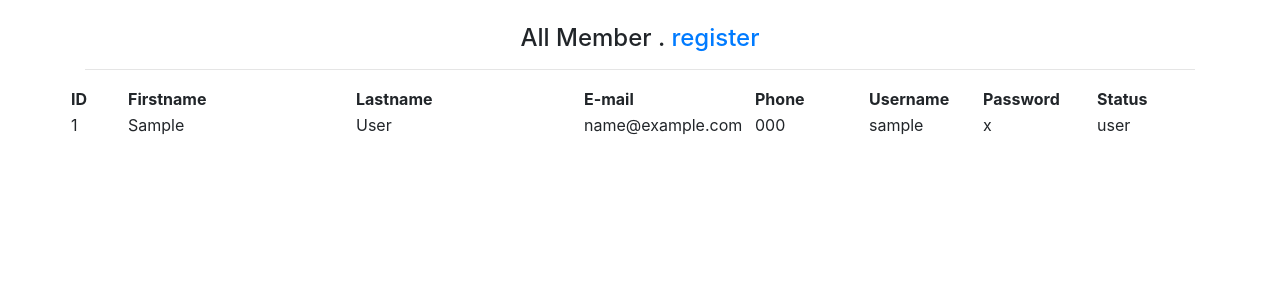
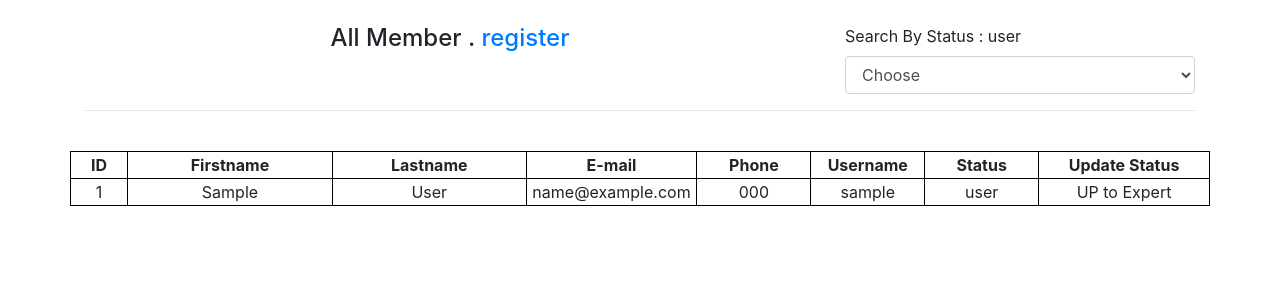
Before and after one commit to Maxcs318/plant_disease, a PHP site: page /plant/allMember.php?changStatus=user in a window 1280 px wide. Shown: the top 300 px of the page. Run offline with PHP 8.4, Linux system fonts and the light colour scheme; tables that the repository leaves empty or names only in its code hold one stand-in row (values such as "Sample post"); some libraries are stand-ins or nearby versions.

Commit message:
allMember
++

```diff
--- /dev/null
+++ b/ConnData/UpdateStatus.php
@@ -0,0 +1,3 @@
+<?php
+    echo $_GET['getID'];
+?>
--- a/allMember.php
+++ b/allMember.php
@@ -1,3 +1,4 @@
+<?php error_reporting (E_ALL ^ E_NOTICE); ?>
 <!DOCTYPE html>
 <html>
 <head>
@@ -7,29 +8,56 @@
     <meta name="viewport" content="width=device-width, initial-scale=1">
     <link rel="stylesheet" href="bootstrap/css/bootstrap.min.css">
     <link rel="shortcut icon" href="img/leaficon.ico" type="image/x-icon" />
+    <link rel="stylesheet" href="https://cdnjs.cloudflare.com/ajax/libs/sweetalert/1.1.3/sweetalert.min.css"> <!-- sweetalert-->
+    <script src="https://cdnjs.cloudflare.com/ajax/libs/sweetalert/1.1.3/sweetalert.min.js"></script> <!-- sweetalert-->
 </head>
 <body>
 
     <div class="container"> <br>
-        <center><h4> All Member . <a href="register.php">register</a></h4></center> <hr>
         <!-- Row 1 -->
         <div class="row">
+            <div class="col-lg-8 col-xs-12">
+                <center><h4> All Member . <a href="register.php">register</a></h4></center>
+            </div>
+            <div class="col-lg-4 col-xs-12">
+                <label>Search By Status : <?php if($_GET['changStatus']==''){ echo 'All'; }else{ echo $_GET['changStatus'];} ?></label>
+                <form action="" method="GET">
+                <select class="form-control col-lg-12 col-xs-12" id="selectBox"  name="changStatus" onchange="this.form.submit()" >
+                    <option  value="" selected>Choose</option>
+                    <option  value="user">User</option>
+                    <option  value="expert">Expert</option>
+                    <option  value="admin">Admin</option>
+                    <option  value="">All</option>
+                </select>
+            </div>
+        </div><hr><br>
+        <!-- Row 2 -->
+        <div class="row">
+
             <?php require("ConnData/connectDB.php");?>
             <?php
-                $sql = "SELECT * FROM member ";
+                if($_GET['changStatus']==''){
+                    $sql = "SELECT * FROM member ";
+                }else if($_GET['changStatus']!=''){
+                    $sql = "SELECT * FROM member WHERE m_status= '".$_GET['changStatus']."' ";
+                }
+            ?>
+            <?php
                 $result = $conn->query($sql);
                 if ($result->num_rows > 0) {
                     // output data of each row
                     ?>  <table style='width:100%'>
                             <tr>
-                                <th style='width:5%'>ID</th>
-                                <th style='width:20%'>Firstname</th>
-                                <th style='width:20%'>Lastname</th>
+                                <th style='width: 5%'>ID</th>
+                                <th style='width:18%'>Firstname</th>
+                                <th style='width:17%'>Lastname</th>
                                 <th style='width:15%'>E-mail</th>
                                 <th style='width:10%'>Phone</th>
                                 <th style='width:10%'>Username</th>
-                                <th style='width:10%'>Password</th>
                                 <th style='width:10%'>Status</th>
+                                <?php if($_GET['changStatus']=='user'){ ?>
+                                <th style='width:15%'>Update Status</th>
+                                <?php } ?>
                             </tr>
                     <?php
                     while($row = $result->fetch_assoc()) {
@@ -40,8 +68,12 @@
                                 <td><?php echo $row["m_email"];?></td>
                                 <td><?php echo $row["m_phone"];?></td>
                                 <td><?php echo $row["m_username"];?></td>
-                                <td><?php echo $row["m_password"];?></td>
                                 <td><?php echo $row["m_status"];?></td>
+                                <?php if($_GET['changStatus']=='user'){ ?>
+                                <td onclick="UpStatus(<?php echo $row["m_id"];?>,<?php echo "'".$row["m_username"]."'";?>)" >
+                                UP to Expert</td>
+                                <?php } ?>
+
 
                             </tr>
                     <?php
@@ -50,13 +82,13 @@
                 } else {
                     echo "0 results";
                 }
+                 $conn->close();
+                // session_start(); // test session
+                // echo $_SESSION["m_firstname"];
 
             ?>
         </div>
-        <!-- Row 2 -->
-        <div class="row">
 
-        </div>
         <!-- Row 3 -->
         <div class="row">
 
@@ -67,10 +99,31 @@
         </div>
     </div>
 
-    <?php $conn->close();
-        // session_start(); // test session
-        // echo $_SESSION["m_firstname"];
-    ?>
 
 </body>
+<script>
+    function UpStatus(m_id,m_username) {
+        swal({
+        title: "Are you sure?",
+        text: "You Want Up Status for ID "+m_id+" Username "+m_username+' to Expert' ,
+        type: "warning",
+        confirmButtonText: 'OK',
+        confirmButtonColor: '#DD6B55',
+
+        showCancelButton: true ,
+        }, function() {
+            // swal("Log Out!", " ", "success");
+            //     setTimeout(function(){
+                window.location.href='ConnData/UpdateStatus.php?getID='+m_id;
+            //     },4000);
+        });
+    }
+</script>
+<style>
+    table, th, td {
+    border: 1px solid black;
+    border-collapse: collapse;
+    text-align: center;
+    }
+</style>
 </html>
```
